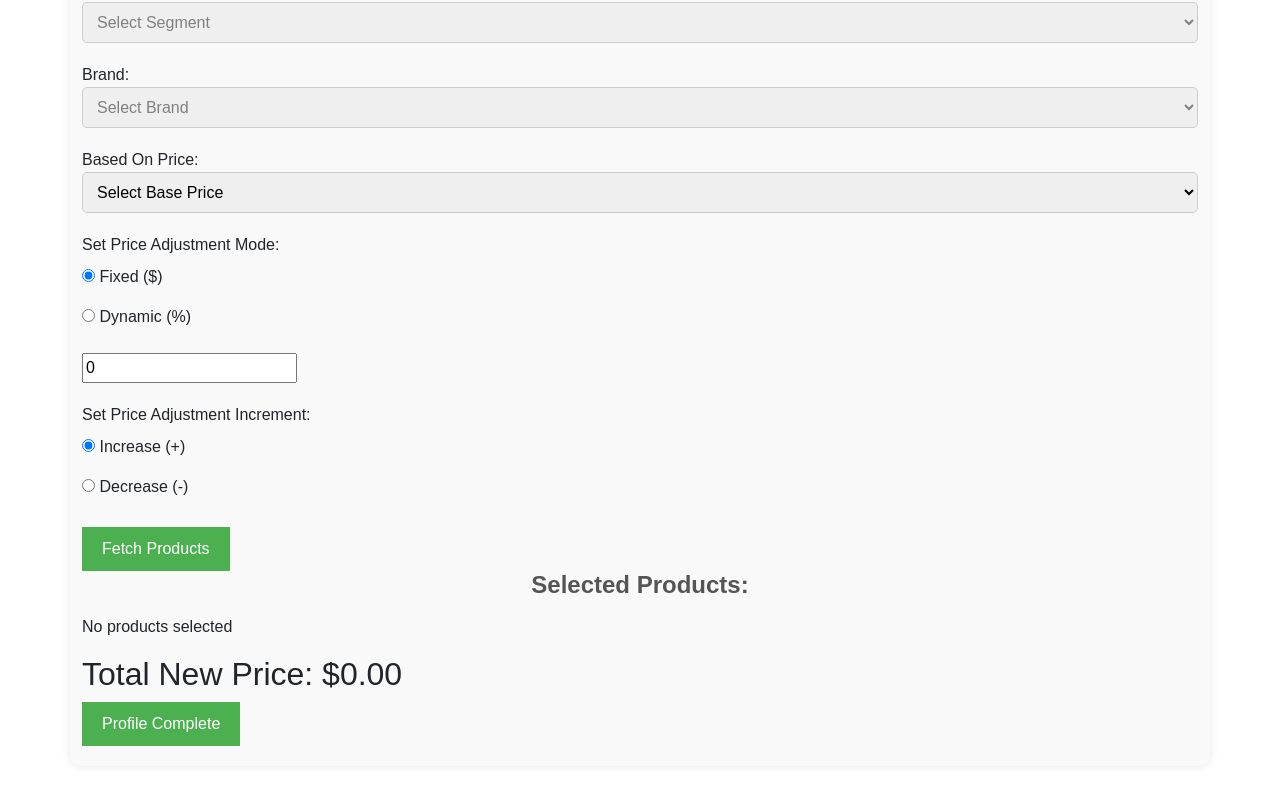
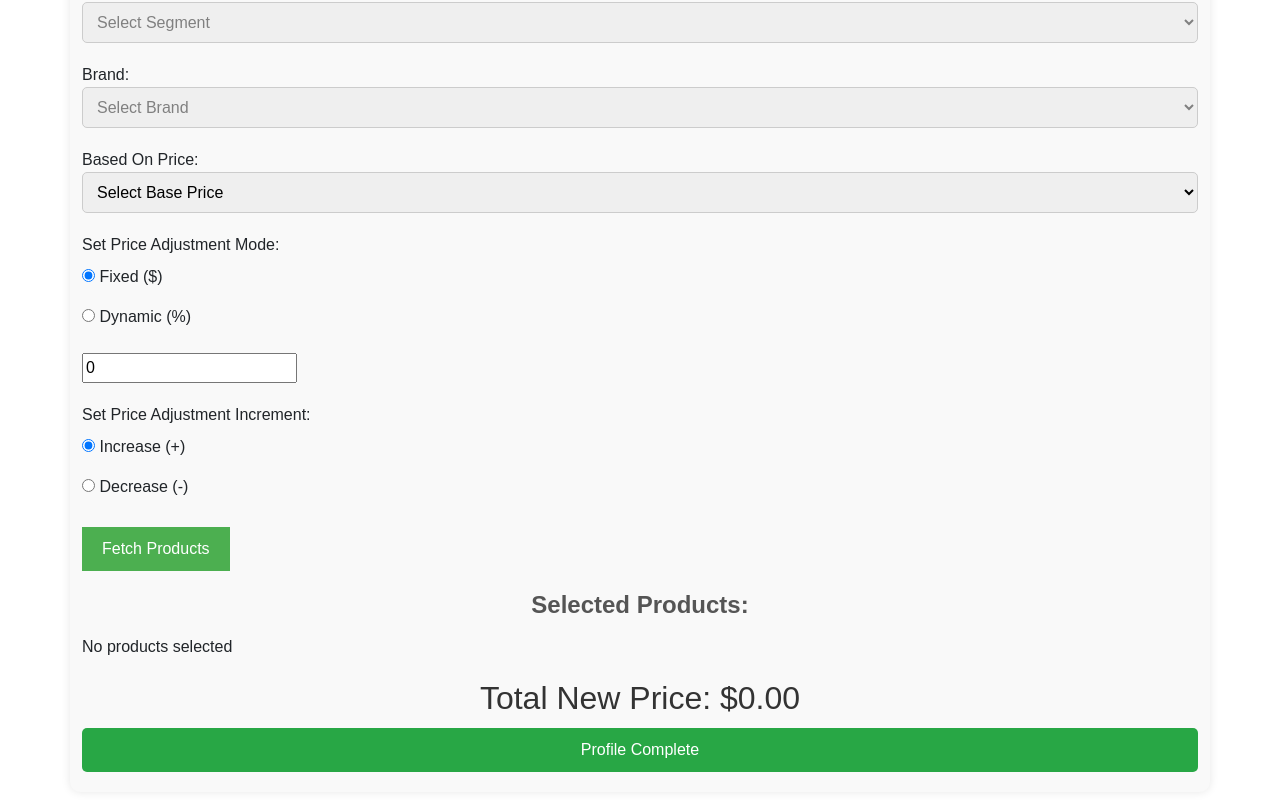
Before and after one commit to ashh44/FOBOH-ChallengeNew, a React (Create React App) app in the folder my_app/: page / in a window 1280 px wide. Shown: the part 509-1319 px from the top of the page. Built offline with nearby package versions, Linux system fonts and the light colour scheme.

Commit message:
styling changes

```diff
--- a/my_app/src/index.css
+++ b/my_app/src/index.css
@@ -160,3 +160,71 @@ button:hover {
   border-color: #007bff; /* Change border color on focus */
   outline: none; /* Remove default outline */
 }
+
+/* Selected Products Container */
+.selectedProductsContainer {
+  margin-top: 20px;
+}
+
+/* Styling for results table */
+.resultsTable {
+  width: 100%;
+  border-collapse: collapse; /* Collapses borders */
+  margin-top: 10px;
+}
+
+.resultsTable th,
+.resultsTable td {
+  border: 1px solid #ddd; /* Light border */
+  padding: 10px; /* Padding for table cells */
+  text-align: left; /* Left-align text */
+}
+
+.resultsTable th {
+  background-color: #007bff; /* Blue background for header */
+  color: white; /* White text for header */
+  font-weight: bold; /* Bold font for header */
+}
+
+.resultsTable tr:nth-child(even) {
+  background-color: #f2f2f2; /* Zebra striping */
+}
+
+.resultsTable tr:hover {
+  background-color: #e6f7ff; /* Light blue hover effect */
+}
+
+/* Total Price Container */
+.totalPriceContainer {
+  margin-top: 20px;
+  font-size: 20px; /* Bigger font size */
+  font-weight: bold; /* Bold text */
+  text-align: center; /* Center the text */
+  color: #333; /* Dark text color */
+}
+
+/* Complete Profile Button Styling */
+.completeProfileButton {
+  display: block; /* Block display for full width */
+  width: 100%;
+  padding: 10px;
+  background-color: #28a745; /* Green color */
+  color: white; /* White text */
+  border: none; /* No border */
+  border-radius: 5px; /* Rounded corners */
+  cursor: pointer; /* Pointer cursor on hover */
+  margin-top: 10px; /* Space above the button */
+  font-size: 16px; /* Font size for the button */
+  transition: background-color 0.3s; /* Smooth background color transition */
+}
+
+.completeProfileButton:hover {
+  background-color: #218838; /* Darker green on hover */
+}
+
+/* Additional styling for error messages */
+.error {
+  color: #dc3545; /* Red color for errors */
+  text-align: center; /* Center align */
+  margin-top: 10px; /* Space above error message */
+}
```
